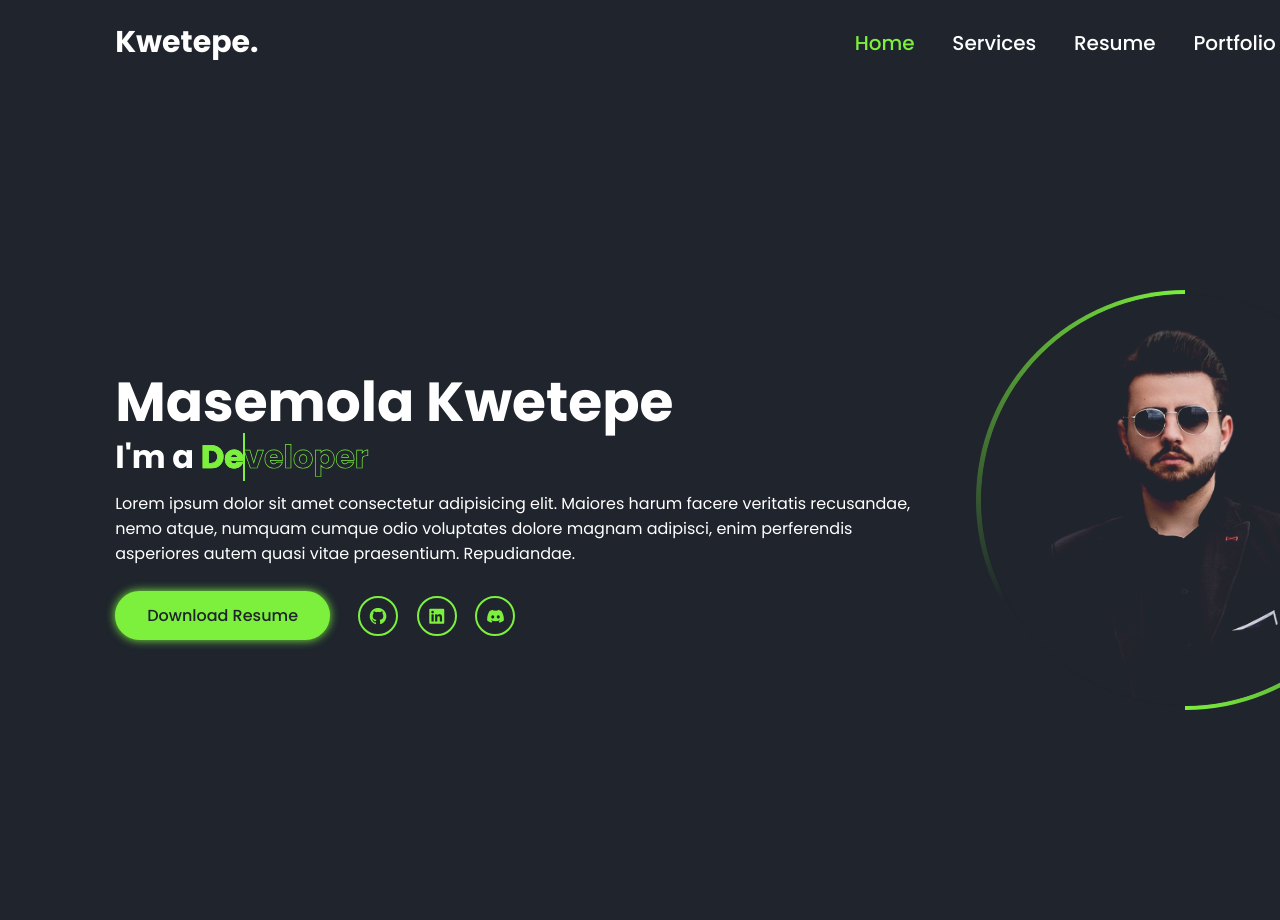
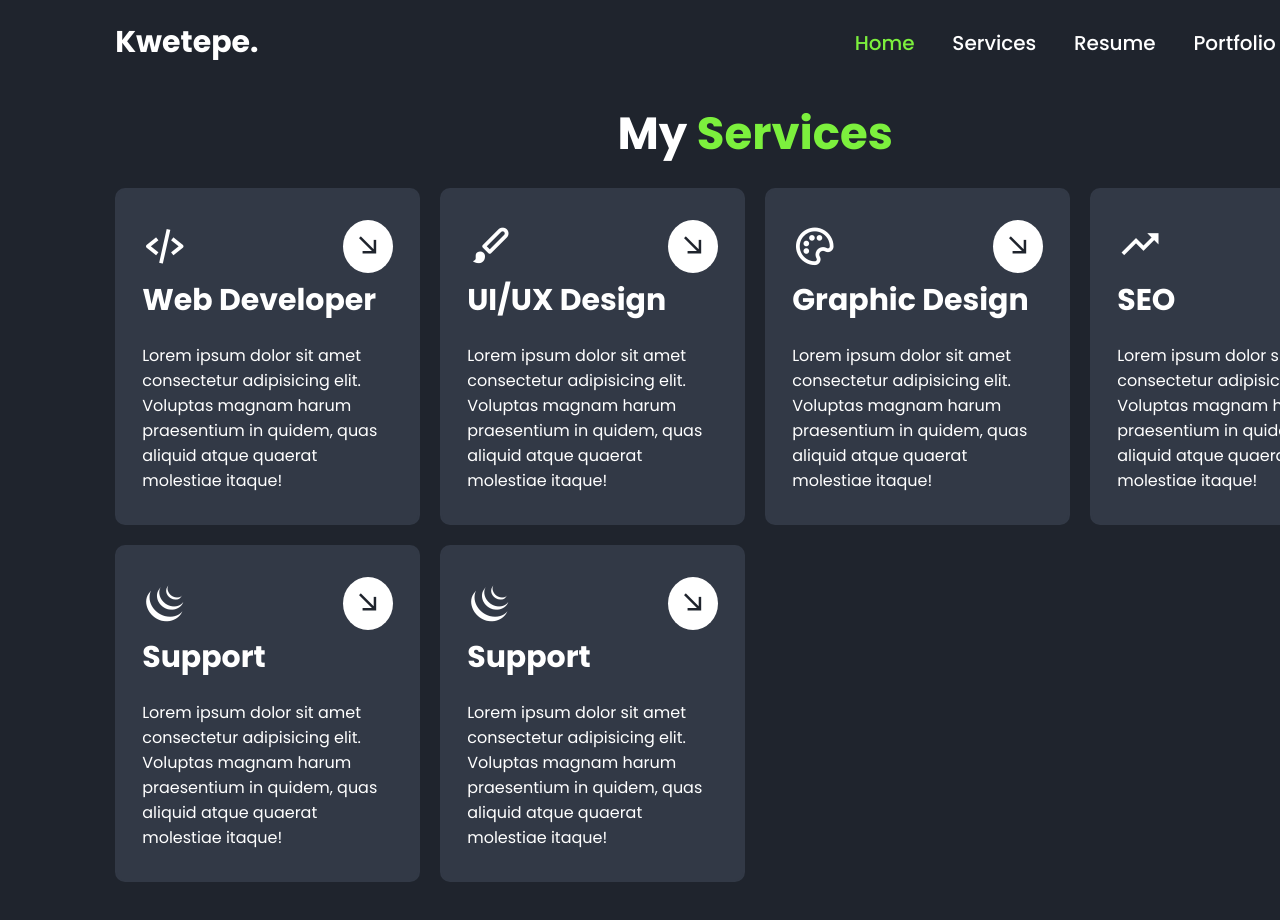
Before and after one commit to masemolabrilliant/resume, a plain HTML site: page index.html in a window 1280 px wide. Shown: the top 920 px of the page. Drawn offline with nearby package versions, Linux system fonts and the light colour scheme.

Commit message:
serivces

```diff
--- a/css/style.css
+++ b/css/style.css
@@ -37,7 +37,7 @@ header{
     padding: 2rem 9%;
     background: var(--bg-color);
     display: flex;
-    justify-content: space-between;
+    justify-content:space-between;
     align-items: center;
     z-index: 100;
 }
@@ -77,6 +77,7 @@ section{
     display: flex;
     align-items: center;
     gap: 5rem;
+    visibility: hidden; /********************/
 }
 
 .home-details h1{
@@ -229,3 +230,83 @@ font-size: clamp(3.5rem, 10vw, 5.5rem);
     mix-blend-mode: lighten;
 
 }
+
+/******************************/
+.heading{
+    font-size: 4.5rem;
+    text-align: center;
+    margin-bottom: 2rem;
+}
+
+.heading span{
+    color: var(--main-color);
+}
+
+.services-container{
+display: grid;
+grid-template-columns: repeat(auto-fit, minmax(30rem,1fr));
+gap: 2rem;
+}
+
+.services-container .services-box{
+    padding: 3rem 2.5rem;
+    background: var(--second-bg-color);
+    border: .2rem solid var(--second-bg-color);
+    border-radius: 1rem;
+    transition: .5s;
+}
+.services-container .services-box:hover{
+   border-color: var(--main-color);
+   transform: scale(1.02);
+}
+
+.services-box .icon{
+    display: flex;
+    justify-content: space-between;
+    align-items: center;
+}
+
+.services-box:hover .icon :not(a i){
+    color: var(--main-color);
+}
+
+.services-box .icon i{
+    font-size: 4.5rem;
+    transition: .5s;
+}
+
+.services-box .icon a{
+    display: inline-block;
+    background: var(--white-color);
+    border-radius: 50%;
+    padding: 1rem;
+}
+
+.services-box:hover .icon a{
+    background: var(--main-color);
+}
+
+.services-box .icon a i{
+    font-size: 3rem;
+    color: var(--bg-color);
+    transform: rotate(225deg);
+}
+
+.services-box .icon a:hover i{
+    transform: rotate(180deg);
+}
+
+.services-box h3{
+    font-size: 3rem;
+    margin: .5rem 0 2rem;
+    transition: .5s;
+}
+
+.services-box:hover h3{
+    color: var(--main-color);
+
+}
+
+.services-box p{
+    font-size: 1.6rem;
+}
--- a/index.html
+++ b/index.html
@@ -67,6 +67,87 @@
         </div>
     </section>
 
+    <!-- serivice section -->
+
+    <section class="services active">
+        <h2 class="heading"> My <span>Services</span></h2>
+        <div class="services-container">
+            <div class="services-box">
+                <div class="icon">
+                    <i class='bx bx-code-alt'></i>
+                    <a href="#"><i class='bx bx-arrow-back'></i></a>
+                </div>
+                <h3> Web Developer</h3>
+                <p>Lorem ipsum dolor sit amet consectetur adipisicing elit.
+                    Voluptas magnam harum praesentium
+                    in quidem, quas aliquid atque quaerat molestiae itaque! </p>
+
+            </div>
+
+            <div class="services-box">
+                <div class="icon">
+                    <i class='bx bxs-paint'></i>
+                    <a href="#"><i class='bx bx-arrow-back'></i></a>
+                </div>
+                <h3> UI/UX Design</h3>
+                <p>Lorem ipsum dolor sit amet consectetur adipisicing elit.
+                    Voluptas magnam harum praesentium
+                    in quidem, quas aliquid atque quaerat molestiae itaque! </p>
+
+            </div>
+
+            <div class="services-box">
+                <div class="icon">
+                    <i class='bx bx-palette' ></i>
+                    <a href="#"><i class='bx bx-arrow-back'></i></a>
+                </div>
+                <h3> Graphic Design</h3>
+                <p>Lorem ipsum dolor sit amet consectetur adipisicing elit.
+                    Voluptas magnam harum praesentium
+                    in quidem, quas aliquid atque quaerat molestiae itaque! </p>
+
+            </div>
+
+            <div class="services-box">
+                <div class="icon">
+                    <i class='bx bx-trending-up' ></i>
+                    <a href="#"><i class='bx bx-arrow-back'></i></a>
+                </div>
+                <h3> SEO</h3>
+                <p>Lorem ipsum dolor sit amet consectetur adipisicing elit.
+                    Voluptas magnam harum praesentium
+                    in quidem, quas aliquid atque quaerat molestiae itaque! </p>
+
+            </div>
+
+            <div class="services-box">
+                <div class="icon">
+                    <i class='bx bxl-jquery'></i>
+                    <a href="#"><i class='bx bx-arrow-back'></i></a>
+                </div>
+                <h3> Support</h3>
+                <p>Lorem ipsum dolor sit amet consectetur adipisicing elit.
+                    Voluptas magnam harum praesentium
+                    in quidem, quas aliquid atque quaerat molestiae itaque! </p>
+
+            </div>
+
+            <div class="services-box">
+                <div class="icon">
+                    <i class='bx bxl-jquery'></i>
+                    <a href="#"><i class='bx bx-arrow-back'></i></a>
+                </div>
+                <h3> Support</h3>
+                <p>Lorem ipsum dolor sit amet consectetur adipisicing elit.
+                    Voluptas magnam harum praesentium
+                    in quidem, quas aliquid atque quaerat molestiae itaque! </p>
+
+            </div>
+
+
+        </div>
+    </section>
+
 
     <!-- custom js/script.js-->
     <script src="js/script.js"></script>
```
